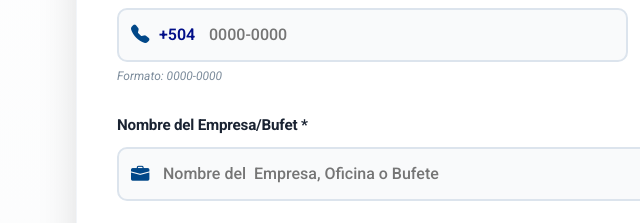
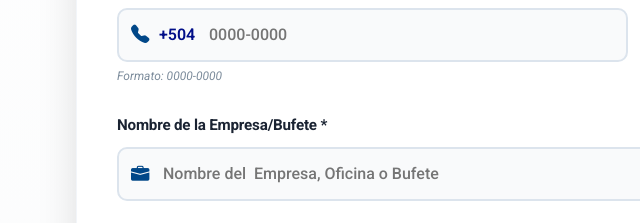
Before and after one commit to IDiUTH/registroLegal, a plain HTML site: page index.html in a window 1280 px wide. Shown: the part 957-1180 px from the top of the page, 0-640 px from the left. Drawn offline with nearby package versions, Linux system fonts and the light colour scheme.

Commit message:
Correccion Ortografica

```diff
--- a/index.html
+++ b/index.html
@@ -180,7 +180,7 @@
                   <!-- Nombre del Buffete/Empresa -->
                   <div class="row">
                     <div class="form-group-wrapper">
-                     <label for="bufeteoempresa" class="form-label-modern">Nombre del Empresa/Bufet *</label>
+                     <label for="bufeteoempresa" class="form-label-modern">Nombre de la Empresa/Bufete *</label>
                       <div class="input-group-custom">
                         <span class="input-icon"><i class="bi bi-briefcase-fill"></i></span>
                         <input type="text" name="bufeteoempresa" class="form-control-modern" id="bufeteoempresa" placeholder="Nombre del  Empresa, Oficina o Bufete  " required>
```
